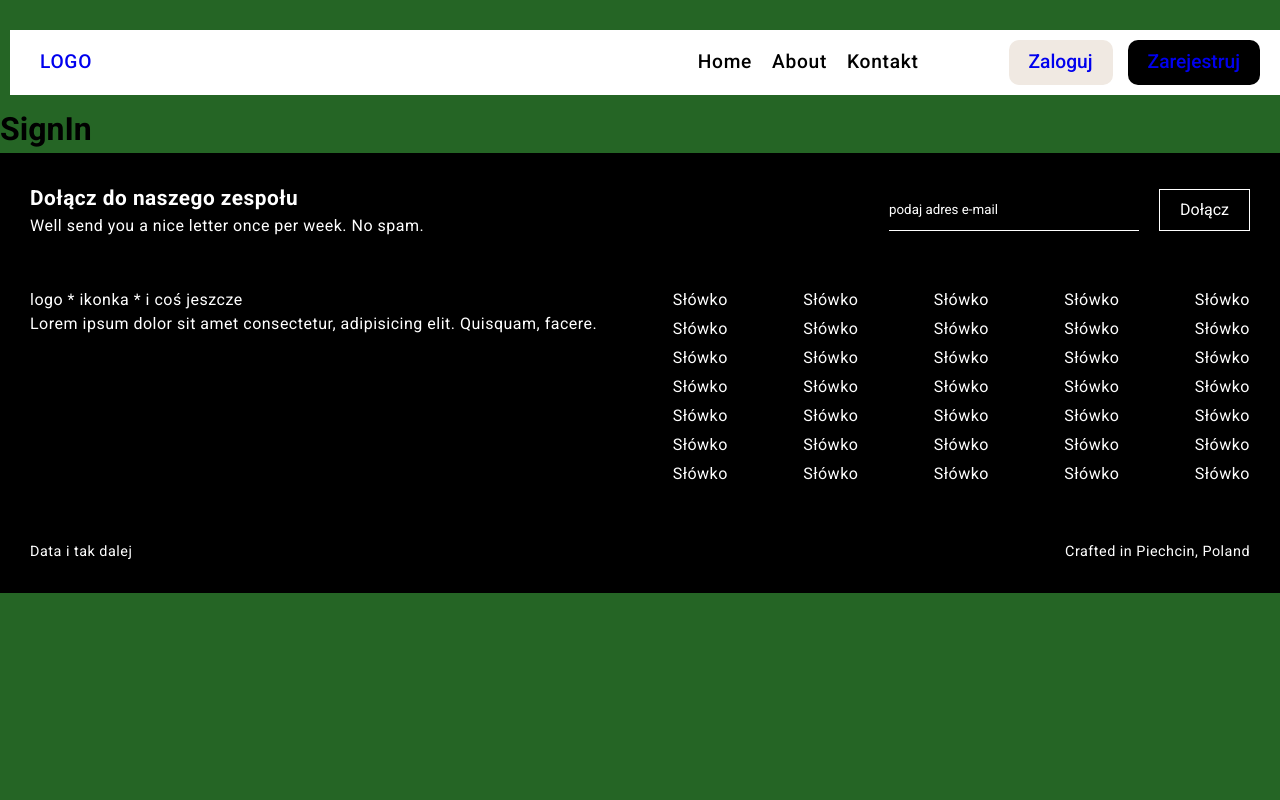
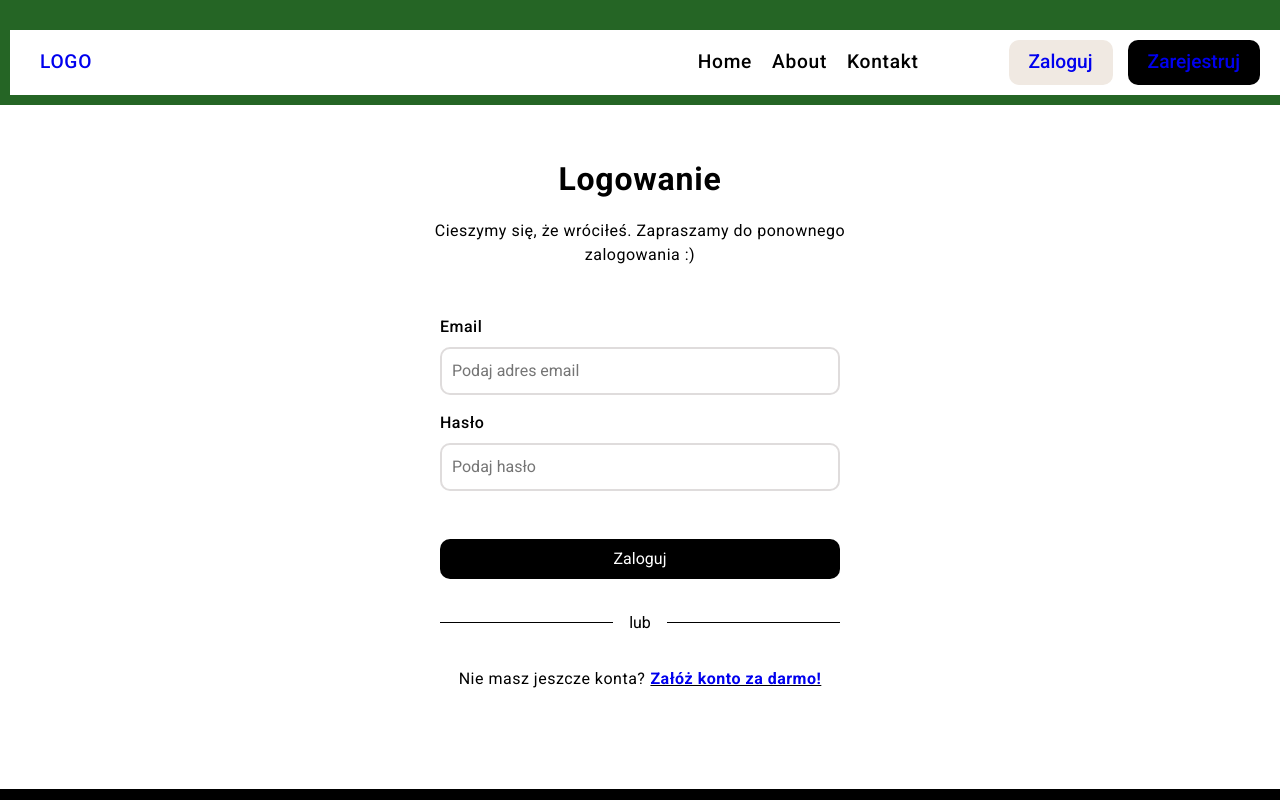
Before and after one commit to PoncjuszMiglanc/blog-app, a React (Vite) app: page /signin in a window 1280 px wide. Shown: the top 800 px of the page. Built offline with nearby package versions, Linux system fonts and the light colour scheme; the HTML template or start-up script is replaced by a standard one.

Commit message:
4th commit, Sign in & Sign up components created

```diff
--- /dev/null
+++ b/src/Components/FormCard.jsx
@@ -0,0 +1,47 @@
+import "./form-card.scss";
+import { Link } from "react-router-dom";
+import InputField from "./InputField";
+import PropTypes from "prop-types";
+
+const FormCard = ({ items, cardText }) => {
+  //byc moze card zmienie na card__form bo sie powiela wrapper
+  return (
+    <>
+      <div className="card">
+        <div className="card__form">
+          <h1 className="card__header">{cardText.head}</h1>
+          <p className="card__sub">{cardText.sub}</p>
+          <form action="">
+            {items.map((item) => {
+              return (
+                <InputField
+                  key={Math.random()}
+                  label={item.label}
+                  placeholder={item.placeholder}
+                  type={item.type}
+                  id={item.id}
+                />
+              );
+            })}
+          </form>
+          <button className="card__btn">{cardText.btn}</button>
+
+          <div className="card__divider">lub</div>
+          <p className="card__sub">
+            {cardText.cta}
+            <span className="card__sub-login">
+              <Link to={cardText.link}>{cardText.invitation}</Link>
+            </span>
+          </p>
+        </div>
+      </div>
+    </>
+  );
+};
+
+FormCard.propTypes = {
+  items: PropTypes.arrayOf(PropTypes.object),
+  cardText: PropTypes.object,
+};
+
+export default FormCard;
--- /dev/null
+++ b/src/Components/InputField.jsx
@@ -0,0 +1,33 @@
+import "./input-field.scss";
+import PropTypes from "prop-types";
+
+const InputField = ({ label, placeholder, type, id }) => {
+  return (
+    <>
+      <div className="input">
+        <label className="input__label" htmlFor={id}>
+          {label}
+        </label>
+        <input
+          className="input__field"
+          id={id}
+          type={type}
+          placeholder={placeholder}
+        />
+      </div>
+    </>
+  );
+};
+
+InputField.propTypes = {
+  label: PropTypes.string,
+  placeholder: PropTypes.string,
+  type: PropTypes.string,
+  id: PropTypes.string,
+};
+
+export default InputField;
+
+//for i id będą w propsie
+
+//label, placeholder i id
--- /dev/null
+++ b/src/Components/MainContainer.jsx
@@ -0,0 +1,16 @@
+import PropTypes from "prop-types";
+import "./main-container.scss";
+
+const MainContainer = ({ children }) => {
+  return (
+    <>
+      <div className="main-container">{children}</div>
+    </>
+  );
+};
+
+MainContainer.propTypes = {
+  children: PropTypes.object,
+};
+
+export default MainContainer;
--- /dev/null
+++ b/src/Components/form-card.scss
@@ -0,0 +1,71 @@
+.card {
+  background-color: rgb(255, 255, 255);
+  // width: 1280px;
+  width: 1000px;
+  margin: 0 auto;
+  display: flex;
+  padding: 20px;
+
+  &__pic {
+    height: 700px;
+    width: 700px;
+    background-image: url("../assets/pic5.jpeg");
+    background-size: cover;
+    background-position: center;
+  }
+
+  &__form {
+    padding: 30px;
+    text-align: center;
+    // background-color: pink;
+    width: 100%;
+  }
+
+  &__header {
+    letter-spacing: 0.8px;
+    margin-bottom: 1rem;
+  }
+
+  &__sub {
+    letter-spacing: 0.5px;
+    max-width: 50ch;
+    margin: 0 auto 3rem auto;
+  }
+
+  &__btn {
+    background-color: black;
+    color: white;
+    border-radius: 10px;
+    width: 400px;
+    margin: 2rem 0 2rem 0;
+  }
+
+  &__divider {
+    display: flex;
+    align-items: center;
+    justify-content: center;
+    width: 400px;
+    margin: 0 auto 2rem auto;
+  }
+
+  &__divider::before,
+  &__divider::after {
+    content: "";
+    height: 1px;
+    background-color: black;
+    flex-grow: 1;
+  }
+
+  &__divider::before {
+    margin-right: 1rem;
+  }
+  &__divider::after {
+    margin-left: 1rem;
+  }
+
+  &__sub-login {
+    font-weight: 700;
+    text-decoration: underline;
+    margin-left: 5px;
+  }
+}
--- /dev/null
+++ b/src/Components/input-field.scss
@@ -0,0 +1,20 @@
+.input {
+  // background-color: yellow;
+  width: 400px;
+  margin: 0 auto 1rem auto;
+  &__label {
+    display: block;
+    text-align: left;
+    margin-bottom: 0.5rem;
+    letter-spacing: 0.5px;
+    font-weight: 500;
+  }
+
+  &__field {
+    width: 100%;
+    padding: 10px;
+    border-radius: 10px;
+    border: 2px solid rgb(223, 220, 220);
+    font-size: 1rem;
+  }
+}
--- /dev/null
+++ b/src/Components/main-container.scss
@@ -0,0 +1,6 @@
+.main-container {
+  margin: 0 auto;
+  width: 1280px;
+  min-height: 100px;
+  background-color: white;
+}
--- a/src/Layout.jsx
+++ b/src/Layout.jsx
@@ -1,12 +1,15 @@
 import TheNav from "./Components/TheNav";
 import TheFooter from "./Components/TheFooter";
+
 import { Outlet } from "react-router-dom";
 
 const Layout = () => {
   return (
     <>
       <TheNav />
+
       <Outlet />
+
       <TheFooter />
     </>
   );
--- a/src/pages/SignIn.jsx
+++ b/src/pages/SignIn.jsx
@@ -1,7 +1,31 @@
+import FormCard from "../Components/FormCard";
+import MainContainer from "../Components/MainContainer";
+
 const SignIn = () => {
+  const items = [
+    {
+      label: "Email",
+      placeholder: "Podaj adres email",
+      type: "text",
+      id: "email",
+    },
+    { label: "Hasło", placeholder: "Podaj hasło", type: "text", id: "pass" },
+  ];
+
+  const cardText = {
+    head: "Logowanie",
+    sub: "Cieszymy się, że wróciłeś. Zapraszamy do ponownego zalogowania :)",
+    btn: "Zaloguj",
+    cta: "Nie masz jeszcze konta?",
+    invitation: "Załóż konto za darmo!",
+    link: "/signup",
+  };
+  //tytul podtytul i na kocnu
   return (
     <>
-      <h1>SignIn</h1>
+      <MainContainer>
+        <FormCard items={items} cardText={cardText} />
+      </MainContainer>
     </>
   );
 };
--- a/src/pages/SignUp.jsx
+++ b/src/pages/SignUp.jsx
@@ -1,7 +1,38 @@
+import FormCard from "../Components/FormCard";
+import MainContainer from "../Components/MainContainer";
+
 const SignUp = () => {
+  const items = [
+    {
+      label: "Nazwa użytkownika",
+      placeholder: "Podaj nazwę użytkownika",
+      type: "text",
+      id: "username",
+    },
+    {
+      label: "Email",
+      placeholder: "Podaj adres email",
+      type: "text",
+      id: "email",
+    },
+    { label: "Hasło", placeholder: "Podaj hasło", type: "text", id: "pass" },
+  ];
+
+  const cardText = {
+    head: "Rejestracja",
+    sub: "Cieszymy się, że chcesz do nas dołączyć. Wyślij formularz kontaktowy i zacznij publikować własne posty:)",
+    btn: "Zarejestruj",
+    cta: "Posiadasz już konto?",
+    invitation: "Zaloguj się!",
+    link: "/signin",
+  };
+
   return (
     <>
-      <h1>SignUp</h1>
+      {/* <FormCard /> */}
+      <MainContainer>
+        <FormCard items={items} cardText={cardText} />
+      </MainContainer>
     </>
   );
 };
```
